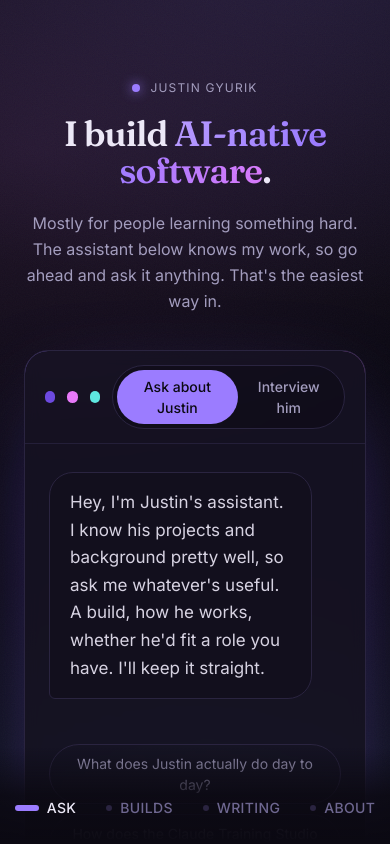
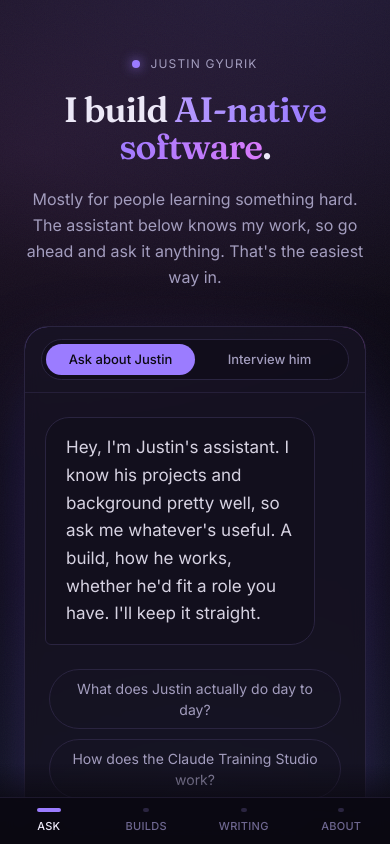
Before and after one commit to JustinGyurik/portfolio, a React (Vite) app: page / in a window 390 px wide. Built offline with nearby package versions, Linux system fonts and the light colour scheme; the HTML template or start-up script is replaced by a standard one.

Commit message:
Add dedicated mobile layout: vertical-scroll page with scroll-spy nav, card-grid builds, and chat tuned for small screens; desktop deck unchanged

```diff
--- a/index.html
+++ b/index.html
@@ -59,7 +59,7 @@
         "email": "mailto:justingyurik@gmail.com",
         "jobTitle": "Design Engineer / AI-native software builder",
         "description": "Builds AI-native software that makes people more capable. Full-stack and AI-native engineer with two decades in learning design.",
-        "sameAs": ["https://www.linkedin.com/in/justin-gyurik-pmp-a9a62367"]
+        "sameAs": ["https://www.linkedin.com/in/justin-gyurik"]
       }
     </script>
   </head>
--- a/src/App.tsx
+++ b/src/App.tsx
@@ -4,6 +4,7 @@ import Builds from "./components/Builds";
 import About from "./components/About";
 import Writing from "./components/Writing";
 import { useReveal } from "./hooks/useReveal";
+import { useIsMobile } from "./hooks/useIsMobile";
 import { DeckContext } from "./deck";
 
 // The site is a horizontal slide deck: each section is a full-screen slide and
@@ -18,6 +19,12 @@ const SLIDES = [
 
 export default function App() {
   useReveal();
+  const isMobile = useIsMobile();
+  return isMobile ? <MobileApp /> : <DeckApp />;
+}
+
+// Desktop: the horizontal slide deck. Unchanged from the original single layout.
+function DeckApp() {
   const n = SLIDES.length;
   // Track is cloned on both ends ([last, ...slides, first]) for a seamless loop;
   // `pos` indexes that cloned track and starts on the first real slide.
@@ -169,3 +176,100 @@ function DeckEdge({ dir, label, onClick }: { dir: "left" | "right"; label: strin
     </button>
   );
 }
+
+// Mobile: a native vertical-scroll page. The horizontal deck does not translate
+// to touch (no swipe, the 3D carousel, edge controls hidden), so phones get the
+// same sections stacked top to bottom with a scroll-spy section bar. The section
+// components are reused as-is; Builds renders its grid on mobile (see
+// BuildsCarousel), and Hero's CTA scrolls via the DeckContext `go` below.
+const MOBILE_SECTIONS = [
+  { id: "ask", label: "Ask", node: <Hero /> },
+  { id: "builds", label: "Builds", node: <Builds /> },
+  { id: "writing", label: "Writing", node: <Writing /> },
+  { id: "about", label: "About", node: <About /> },
+];
+
+function MobileApp() {
+  const scroller = useRef<HTMLDivElement>(null);
+  const [active, setActive] = useState(0);
+
+  const goTo = (i: number) => {
+    const root = scroller.current;
+    const el = document.getElementById(MOBILE_SECTIONS[i].id);
+    if (!root || !el) return;
+    const top = el.getBoundingClientRect().top - root.getBoundingClientRect().top + root.scrollTop;
+    root.scrollTo({ top, behavior: "smooth" });
+  };
+  // The Hero CTA calls go(1) ("see the work"); on mobile that just scrolls down.
+  const go = (d: number) =>
+    goTo(Math.max(0, Math.min(MOBILE_SECTIONS.length - 1, active + d)));
+
+  // Scroll-spy: the active section is the last one whose top has crossed the
+  // upper third of the viewport. A scroll listener is more reliable than
+  // IntersectionObserver ratios here, because each section is taller than the
+  // viewport (so its visible ratio never gets large).
+  useEffect(() => {
+    const root = scroller.current;
+    if (!root) return;
+    const onScroll = () => {
+      const rootTop = root.getBoundingClientRect().top;
+      const line = root.clientHeight * 0.35;
+      let idx = 0;
+      MOBILE_SECTIONS.forEach((s, i) => {
+        const el = document.getElementById(s.id);
+        if (el && el.getBoundingClientRect().top - rootTop <= line) idx = i;
+      });
+      setActive(idx);
+    };
+    onScroll();
+    root.addEventListener("scroll", onScroll, { passive: true });
+    return () => root.removeEventListener("scroll", onScroll);
+  }, []);
+
+  return (
+    <DeckContext.Provider value={{ go }}>
+      <main
+        ref={scroller}
+        className="scroll-thin h-[100dvh] overflow-x-hidden overflow-y-auto scroll-smooth"
+      >
+        {MOBILE_SECTIONS.map((s) => (
+          <div key={s.id}>{s.node}</div>
+        ))}
+        {/* clear the fixed nav */}
+        <div aria-hidden="true" className="h-24" />
+
+        {/* scrim so content fades under the nav rather than running behind it */}
+        <div
+          aria-hidden="true"
+          className="pointer-events-none fixed inset-x-0 bottom-0 z-30 h-20 bg-gradient-to-t from-ink via-ink/85 to-transparent"
+        />
+
+        <nav
+          aria-label="Sections"
+          className="fixed inset-x-0 bottom-0 z-40 flex items-stretch justify-around border-t border-line/60 bg-ink/85 pb-[env(safe-area-inset-bottom)] backdrop-blur"
+        >
+          {MOBILE_SECTIONS.map((s, i) => {
+            const on = i === active;
+            return (
+              <button
+                key={s.id}
+                onClick={() => goTo(i)}
+                aria-current={on}
+                className={`flex flex-1 flex-col items-center gap-1.5 py-2.5 font-sans text-[11px] font-medium uppercase tracking-wide transition focus-visible:outline-none focus-visible:ring-2 focus-visible:ring-clay ${
+                  on ? "text-paper" : "text-faint"
+                }`}
+              >
+                <span
+                  className={`h-1 rounded-full transition-all duration-300 ${
+                    on ? "w-6 bg-clay" : "w-1.5 bg-line"
+                  }`}
+                />
+                {s.label}
+              </button>
+            );
+          })}
+        </nav>
+      </main>
+    </DeckContext.Provider>
+  );
+}
--- a/src/components/BuildsCarousel.tsx
+++ b/src/components/BuildsCarousel.tsx
@@ -1,6 +1,7 @@
 import { lazy, Suspense, useCallback, useEffect, useLayoutEffect, useRef, useState } from "react";
 import { createPortal } from "react-dom";
 import { BUILDS, type Build } from "../content/justin";
+import { useIsMobile } from "../hooks/useIsMobile";
 import BuildMedia from "./BuildMedia";
 
 // Interactive demos are heavy (Web Audio engine, etc.), so they only load when
@@ -36,6 +37,7 @@ export default function BuildsCarousel() {
   const [zoom, setZoom] = useState<Build | null>(null);
   const [demo, setDemo] = useState<Build | null>(null); // launched interactive demo
   const [reduce, setReduce] = useState(false);
+  const isMobile = useIsMobile(); // phones get the simple grid, not the 3D wheel
   const [hoverSlot, setHoverSlot] = useState<number | null>(null); // which neighbor card is hovered
   const [dims, setDims] = useState({ cw: 300, ch: 420, r: 440, persp: 930, segW: 50 });
 
@@ -124,7 +126,9 @@ export default function BuildsCarousel() {
     return () => window.removeEventListener("keydown", onEsc);
   }, [zoom]);
 
-  if (reduce) {
+  // The 3D wheel relies on hover + precise drag, which do not translate to touch,
+  // and reduced-motion users should not get the spin. Both get a clean card grid.
+  if (reduce || isMobile) {
     return (
       <>
         <div className="mx-auto grid max-w-3xl gap-5 px-2 sm:grid-cols-2">
--- a/src/components/Chat.tsx
+++ b/src/components/Chat.tsx
@@ -99,16 +99,19 @@ export default function Chat() {
   return (
     <div className="w-full">
       <div className="iris-ring overflow-hidden rounded-3xl border border-line bg-panel/70 shadow-[0_40px_100px_-30px_rgba(124,92,255,0.5)] backdrop-blur">
-        {/* header: window dots + mode toggle */}
-        <div className="flex items-center gap-3 border-b border-line/80 px-5 py-3.5">
-          <span className="h-3 w-3 rounded-full bg-claydeep" />
-          <span className="h-3 w-3 rounded-full bg-magenta" />
-          <span className="h-3 w-3 rounded-full bg-cyan" />
-          <div className="ml-auto flex items-center rounded-full border border-line bg-ink/40 p-1 text-[14px] font-medium">
+        {/* header: window dots (desktop) + mode toggle. On mobile the dots are
+            dropped so the toggle spans full width as two equal halves. */}
+        <div className="flex items-center gap-3 border-b border-line/80 px-4 py-3 sm:px-5 sm:py-3.5">
+          <div className="hidden items-center gap-3 sm:flex">
+            <span className="h-3 w-3 rounded-full bg-claydeep" />
+            <span className="h-3 w-3 rounded-full bg-magenta" />
+            <span className="h-3 w-3 rounded-full bg-cyan" />
+          </div>
+          <div className="flex w-full items-center rounded-full border border-line bg-ink/40 p-1 text-[13px] font-medium sm:ml-auto sm:w-auto sm:text-[14px]">
             <button
               onClick={() => switchMode("portfolio")}
               aria-pressed={mode === "portfolio"}
-              className={`rounded-full px-3.5 py-1.5 transition ${
+              className={`flex-1 whitespace-nowrap rounded-full px-3 py-1.5 transition sm:flex-none sm:px-3.5 ${
                 mode === "portfolio" ? "bg-clay text-ink" : "text-muted hover:text-paper"
               }`}
             >
@@ -117,7 +120,7 @@ export default function Chat() {
             <button
               onClick={() => switchMode("interview")}
               aria-pressed={mode === "interview"}
-              className={`rounded-full px-3.5 py-1.5 transition ${
+              className={`flex-1 whitespace-nowrap rounded-full px-3 py-1.5 transition sm:flex-none sm:px-3.5 ${
                 mode === "interview" ? "bg-clay text-ink" : "text-muted hover:text-paper"
               }`}
             >
@@ -131,7 +134,7 @@ export default function Chat() {
           role="log"
           aria-live="polite"
           aria-label="Conversation with Justin's assistant"
-          className="scroll-thin max-h-[48vh] min-h-[300px] space-y-5 overflow-y-auto px-6 py-7 text-left"
+          className="scroll-thin max-h-[48vh] min-h-[240px] space-y-5 overflow-y-auto px-5 py-6 text-left sm:min-h-[300px] sm:px-6 sm:py-7"
         >
           {messages.map((m, i) => (
             <div key={i} className={m.role === "user" ? "flex justify-end" : "flex justify-start"}>
--- a/src/components/Hero.tsx
+++ b/src/components/Hero.tsx
@@ -8,7 +8,7 @@ export default function Hero() {
   return (
     <header
       id="ask"
-      className="relative flex min-h-full flex-col justify-center overflow-hidden px-6 py-20"
+      className="relative flex min-h-full flex-col justify-center overflow-hidden px-6 py-14 sm:py-20"
     >
       {/* subtle iridescent waveform, low and masked so it never fights the text */}
       <div
--- a/src/content/justin.ts
+++ b/src/content/justin.ts
@@ -8,7 +8,7 @@ export const PROFILE = {
   tagline: "I build AI-native software that makes people more capable.",
   location: "Parkville, MD · open to SF / NYC",
   email: "justingyurik@gmail.com",
-  linkedin: "https://www.linkedin.com/in/justin-gyurik-pmp-a9a62367",
+  linkedin: "https://www.linkedin.com/in/justin-gyurik",
   // Drop the PDF at public/Justin-Gyurik-Resume.pdf to make this live.
   resume: "/Justin-Gyurik-Resume.pdf",
   blurb:
--- /dev/null
+++ b/src/hooks/useIsMobile.ts
@@ -0,0 +1,23 @@
+import { useEffect, useState } from "react";
+
+// Phone-width viewports get a separate layout: a native vertical-scroll page
+// instead of the desktop horizontal slide-deck. 767px = just below Tailwind's
+// `md`, so tablets and up keep the deck. Initialized synchronously so the right
+// layout renders on the first paint (no desktop->mobile flash).
+const QUERY = "(max-width: 767px)";
+
+export function useIsMobile() {
+  const [isMobile, setIsMobile] = useState(
+    () => typeof window !== "undefined" && window.matchMedia(QUERY).matches
+  );
+
+  useEffect(() => {
+    const mq = window.matchMedia(QUERY);
+    const apply = () => setIsMobile(mq.matches);
+    apply();
+    mq.addEventListener("change", apply);
+    return () => mq.removeEventListener("change", apply);
+  }, []);
+
+  return isMobile;
+}
```
